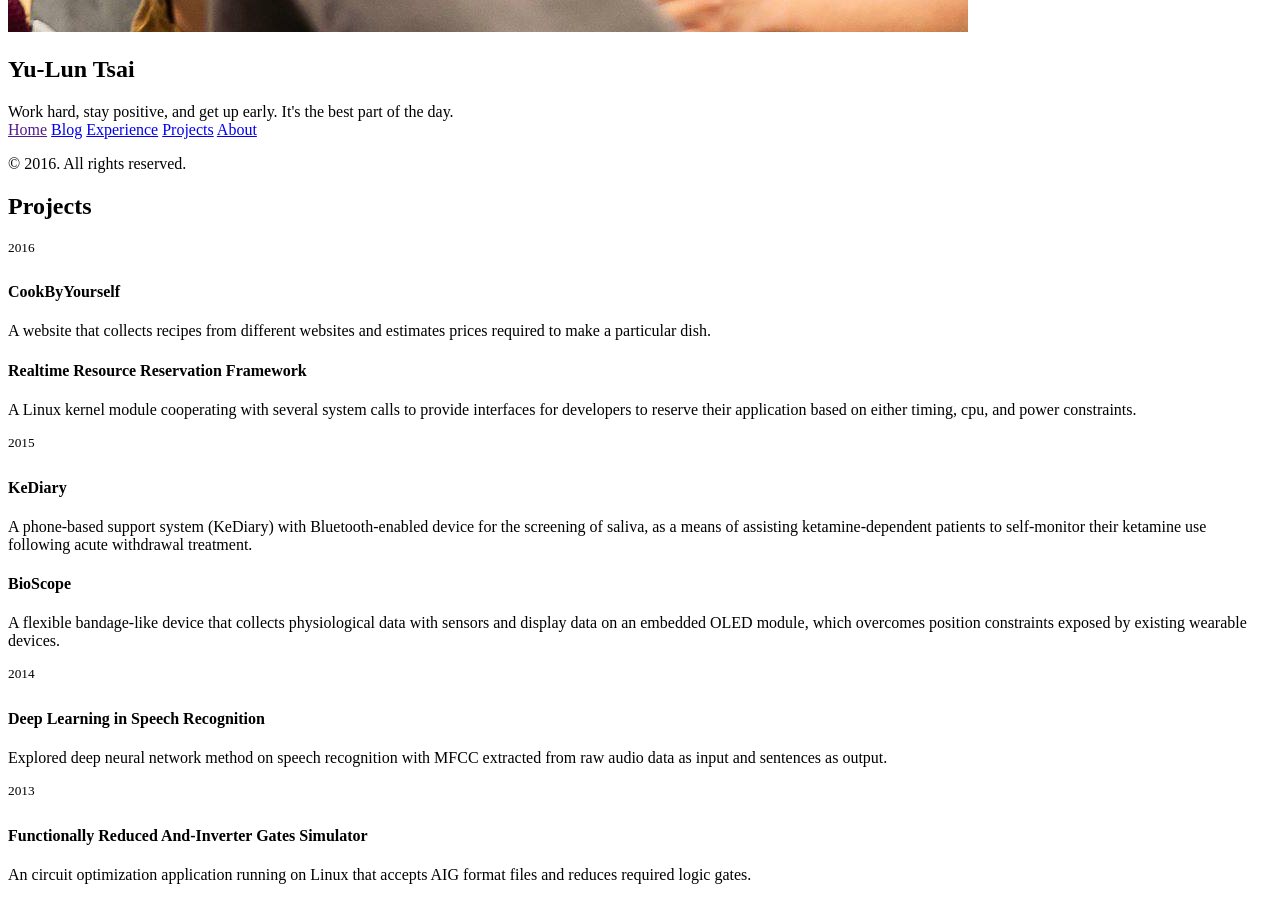
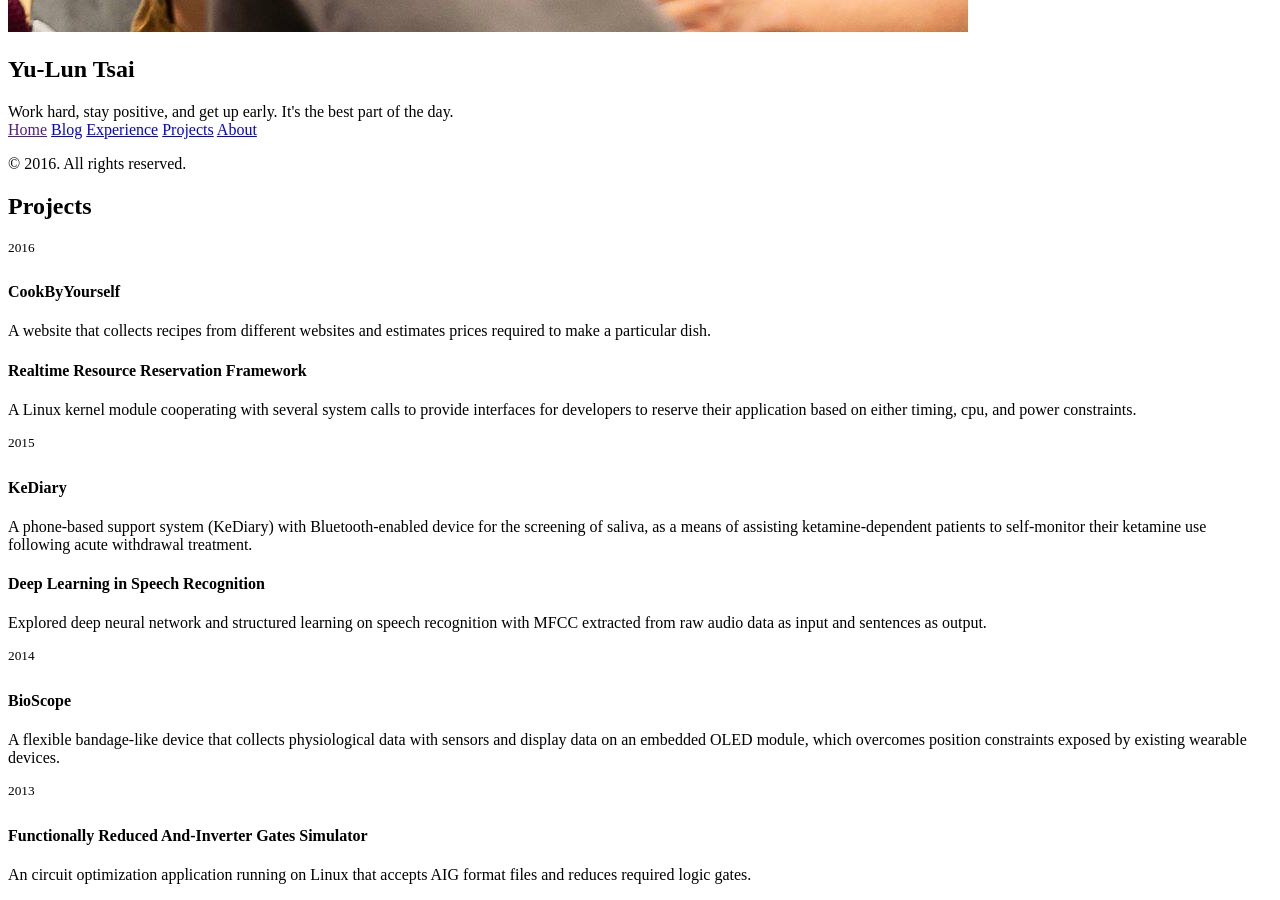
Before and after one commit to stormysun513/stormysun513.github.io, a Jekyll site: the page built from project.html, in a window 1280 px wide and 900 px high, scrolled down 936 px. Built offline with Jekyll 4.4.1, drawn with Linux system fonts in a browser that asks for light colours; some of the changed lines change nothing that is shown.

Commit message:
modify deep learning project content

```diff
--- a/project.html
+++ b/project.html
@@ -73,10 +73,10 @@ permalink: /project/
     </div>
     <div class="project-section">
       <div class="project-summary">
-  			<h4>BioScope</h4>
-  			<p> A flexible bandage-like device that collects physiological data with
-        sensors and display data on an embedded OLED module, which overcomes
-        position constraints exposed by existing wearable devices. </p>
+  			<h4>Deep Learning in Speech Recognition</h4>
+        <p> Explored deep neural network and structured learning on speech
+        recognition with MFCC extracted from raw audio data as input and
+        sentences as output. </p>
   		</div>
     </div>
 	</section>
@@ -85,9 +85,10 @@ permalink: /project/
     <sup>2014</sup>
     <div class="project-section">
   		<div class="project-summary">
-  			<h4>Deep Learning in Speech Recognition</h4>
-        <p> Explored deep neural network method on speech recognition with MFCC
-        extracted from raw audio data as input and sentences as output. </p>
+  			<h4>BioScope</h4>
+  			<p> A flexible bandage-like device that collects physiological data with
+        sensors and display data on an embedded OLED module, which overcomes
+        position constraints exposed by existing wearable devices. </p>
   		</div>
     </div>
 	</section>
```
